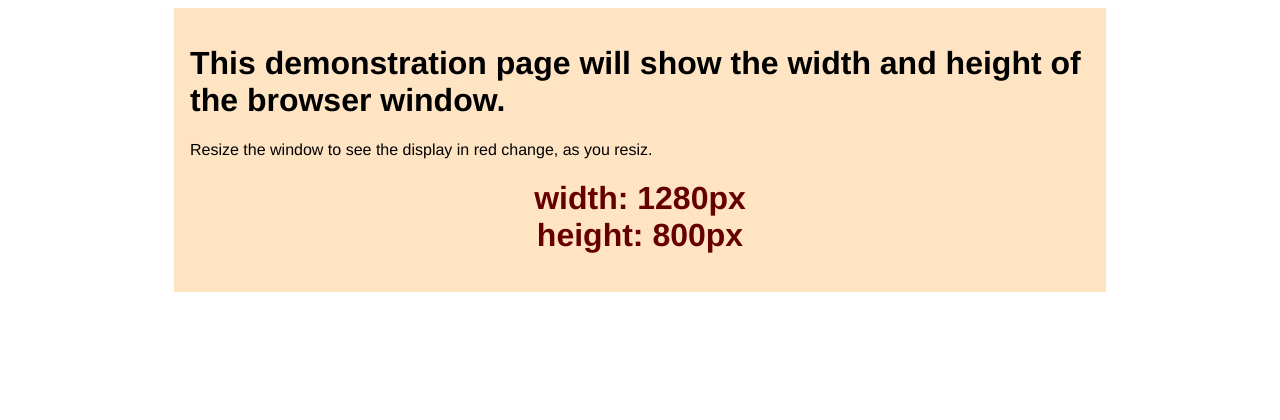
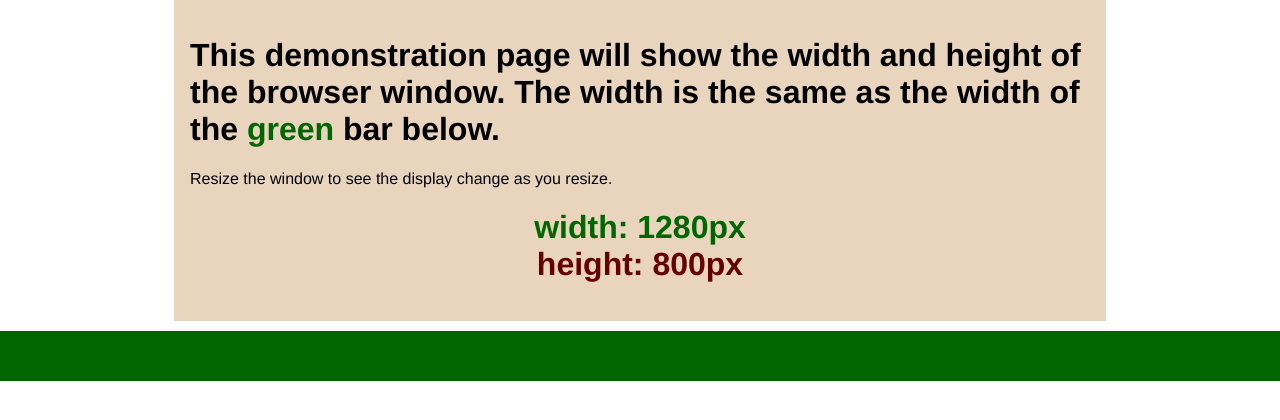
Before and after one commit to markgarrettmission/mark_garrett_105b_week7, a plain HTML site: page index.html in a window 1280 px wide. Drawn offline with Linux system fonts and the light colour scheme.

Commit message:
Add files via upload

```diff
--- a/index.html
+++ b/index.html
@@ -8,27 +8,38 @@
     <style>
         body{
             font-family: 'Franklin Gothic Medium', 'Arial Narrow', Arial, sans-serif;
-
+            margin: 0;
+            padding: 0;
 
         }
-        #wrapper{
+        #wrapper1{
             margin: 0 auto;
-            max-width: 900px;background-color:bisque ;
+            max-width: 900px;background-color:rgb(233, 213, 189) ;
             padding: 1rem;
         }
         #wh{
             text-align: center;
             color: #600;
         }
+        #green_bar{
+            width: 100%;
+            height:50px;
+            background-color: #060;
+            margin-top: 10px;
+        }
+        .green{
+            color:#060;
+        }
     </style>
 </head>
 <body>
-    <div id="wrapper">
-    <h1>This demonstration page will show the width and height of the browser window.</h1>
-    <p>Resize the window to see the display in red change, as you resiz.</p>
+    <div id="wrapper1">
+    <h1>This demonstration page will show the width and height of the browser window. The width is the same as the width of the <span class="green">green</span> bar below.</h1>
+    <p>Resize the window to see the display change as you resize.</p>
     <div id="wh">
         <!-- width and height go here -->
     </div>
 </div>
+<div id="green_bar">&nbsp;</div>
 </body>
 </html>
--- a/js/mark.js
+++ b/js/mark.js
@@ -4,6 +4,6 @@ onload = function getSize()
 {
     let w = this.document.documentElement.clientWidth;
     let h = this.document.documentElement.clientHeight;
-    this.document.getElementById('wh').innerHTML = "<h1>" +  "width: " + w + "px" + "<br>" + "height: " + h + "px" + "</h1>"
+    this.document.getElementById('wh').innerHTML = "<h1>" +  "<span class='green'> width: " + w + "px </span>" + "<br>" + "height: " + h + "px" + "</h1>"
     window.addEventListener('resize', getSize);
 }
```
